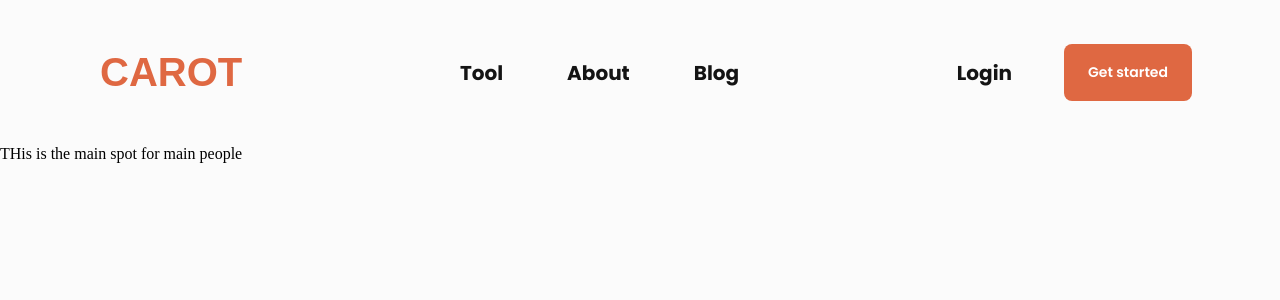
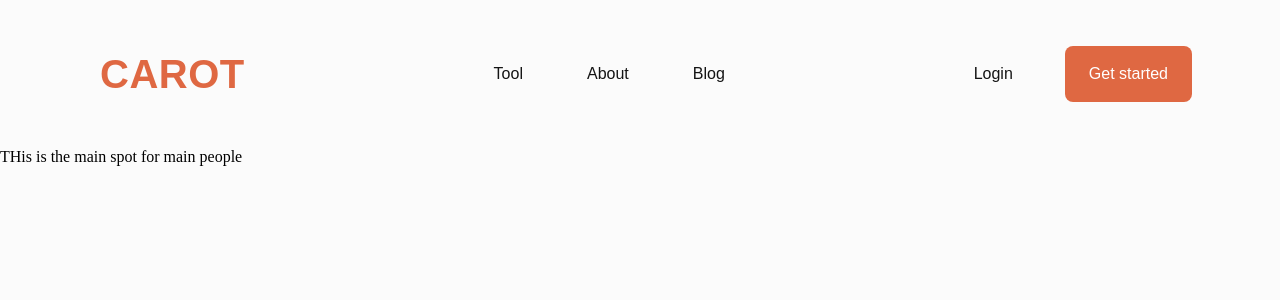
Before and after one commit to FarrisIsmati/carot-ui, a Next.js app: page / in a window 1280 px wide. Shown: the top 300 px of the page. Built offline with nearby package versions, Linux system fonts and the light colour scheme; a web font is replaced by a local one.

Commit message:
starting on font remodeling

```diff
--- a/src/app/layout.tsx
+++ b/src/app/layout.tsx
@@ -20,7 +20,7 @@ export default function RootLayout({
 				<StyledComponentsRegistry>
 					<header>
 						<Navbar />
-						{/* Basic Sans & Filson Pro */}
+						{/* Basic Sans & Neue Haas Grotesk Text Pro */}
 						<link rel="stylesheet" href="https://use.typekit.net/wak4qgj.css" />
 					</header>
 					{children}
--- a/src/components/Navbar/index.tsx
+++ b/src/components/Navbar/index.tsx
@@ -25,30 +25,24 @@ const Navbar = () => {
 			<StyledNavbuttonsContainer>
 				{/* TOOL */}
 				<ButtonText
-					semanticfont={semanticFonts.headlineSmall}
+					semanticfont={semanticFonts.labelMedium}
 					navigate="/vision-free"
 				>
 					Tool
 				</ButtonText>
 				{/* ABOUT */}
-				<ButtonText
-					semanticfont={semanticFonts.headlineSmall}
-					navigate="/about"
-				>
+				<ButtonText semanticfont={semanticFonts.labelMedium} navigate="/about">
 					About
 				</ButtonText>
 				{/* BLOG */}
-				<ButtonText semanticfont={semanticFonts.headlineSmall} navigate="/blog">
+				<ButtonText semanticfont={semanticFonts.labelMedium} navigate="/blog">
 					Blog
 				</ButtonText>
 			</StyledNavbuttonsContainer>
 
 			{/* Login */}
 			<StyledNavbuttonsContainer>
-				<ButtonText
-					semanticfont={semanticFonts.headlineSmall}
-					navigate="/login"
-				>
+				<ButtonText semanticfont={semanticFonts.labelMedium} navigate="/login">
 					Login
 				</ButtonText>
 				<ButtonPrimary
--- a/src/designSystem/Button/ButtonPrimary.tsx
+++ b/src/designSystem/Button/ButtonPrimary.tsx
@@ -100,7 +100,7 @@ export const ButtonStyled = styled(
 )`
 	${(props) => {
 		return css`
-			${semanticFonts.labelLarge}
+			${semanticFonts.labelMedium}
 			color: ${props.colorSet?.text.default};
 			border: none;
 			background-color: ${props.colorSet?.essential.default};
--- a/src/designSystem/Dropdown/styles.tsx
+++ b/src/designSystem/Dropdown/styles.tsx
@@ -27,7 +27,7 @@ export const StyledContainer = styled.div`
 export const StyledDropdownTriggerText = styled(Type)<{
 	selectedItem: DropdownData<any> | null;
 }>`
-	${semanticFonts.bodyLarge};
+	${semanticFonts.bodyMedium};
 
 	color: ${(props) =>
 		!props.selectedItem
@@ -45,7 +45,7 @@ export const StyledDropdownTriggerText = styled(Type)<{
 
 // Dropdown Select Trigger
 export const StyledDropdownSelectTriggerText = styled(Type)`
-	${semanticFonts.bodyLarge};
+	${semanticFonts.bodyMedium};
 
 	color: ${(props) =>
 		props.disabled
@@ -137,7 +137,7 @@ export const StyledDropdownItem = styled(
 		return <Component {...props} ref={ref} />;
 	})
 )`
-	${semanticFonts.bodyLarge};
+	${semanticFonts.bodyMedium};
 	padding-block-end: 0;
 	padding: ${spacer12} ${spacer16};
 
--- a/src/designSystem/TextField/styles.tsx
+++ b/src/designSystem/TextField/styles.tsx
@@ -46,7 +46,7 @@ export const StyledInput = styled(
 
 		/* Carot */
 		background-color: transparent;
-		${semanticFonts.bodyLarge}
+		${semanticFonts.bodyMedium}
 		margin-top: ${spacer8};
 		height: ${spacer24};
 
@@ -78,7 +78,7 @@ export const StyledTextFieldNumeric = styled(
 
 		/* Carot */
 		background-color: transparent;
-		${semanticFonts.bodyLarge}
+		${semanticFonts.bodyMedium}
 		margin-top: ${spacer8};
 		height: ${spacer24};
 
--- a/src/styles/fonts.ts
+++ b/src/styles/fonts.ts
@@ -10,20 +10,17 @@ export const poppins = Poppins({
 });
 
 import {
-	spacer11,
+	spacer10,
 	spacer12,
-	spacer14,
+	spacer120,
+	spacer140,
 	spacer16,
 	spacer20,
 	spacer24,
-	spacer28,
-	spacer32,
 	spacer40,
 	spacer48,
 	spacer64,
-	spacer72,
 	spacer80,
-	spacer9,
 } from "./sizes";
 
 const fontFamilyA = css`
@@ -32,104 +29,113 @@ const fontFamilyA = css`
 `;
 
 const fontFamilyB = css`
-	font-family: "Poppins";
+	font-family: "neue-haas-grotesk-display", sans-serif !important;
 	font-style: normal !important;
 `;
 
 const fontFamilyC = css`
+	font-family: "neue-haas-grotesk-text", sans-serif !important;
+	font-style: normal !important;
+`;
+
+const fontFamilyD = css`
 	font-family: "filson-pro", sans-serif !important;
 	font-style: normal !important;
 `;
 
 export const semanticFonts = {
 	logo: css`
-		${fontFamilyC}
+		${fontFamilyD}
 		font-weight: 900 !important;
 		font-size: ${spacer40} !important;
-		/* line-height: ${spacer48} !important; */
+		line-height: ${spacer48} !important;
+		letter-spacing: 0.5px;
 	`,
 	displayLarge: css`
-		${fontFamilyA}
-		font-weight: 700 !important;
-		font-size: ${spacer80} !important;
-		/* line-height: ${spacer80} !important; */
+		${fontFamilyB}
+		font-weight: 600 !important;
+		font-size: ${spacer140} !important;
+		line-height: ${spacer120} !important;
 	`,
 	displayMedium: css`
-		${fontFamilyA}
-		font-weight: 250 !important;
-		font-size: ${spacer64} !important;
-		/* line-height: ${spacer72} !important; */
+		${fontFamilyB}
+		font-weight: 600 !important;
+		font-size: ${spacer80} !important;
 	`,
 	displaySmall: css`
 		${fontFamilyA}
+		font-weight: 600 !important;
+		font-size: ${spacer64} !important;
+	`,
+	headlineLarge: css`
+		${fontFamilyB}
+		font-weight: 600 !important;
+		font-size: ${spacer40} !important;
+	`,
+	headlineMediumStrong: css`
+		${fontFamilyC}
 		font-weight: 700 !important;
 		font-size: ${spacer40} !important;
-		/* line-height: ${spacer48} !important; */
-	`,
-	headlineLarge: css`
-		${fontFamilyA}
-		font-weight: 700 !important;
-		font-size: ${spacer32} !important;
-		/* line-height: ${spacer40} !important; */
-	`,
-	headlineMediumStrong: css`
-		${fontFamilyB}
-		font-weight: 700 !important;
-		font-size: ${spacer24} !important;
-		/* line-height: ${spacer32} !important; */
 	`,
 	headlineMedium: css`
-		${fontFamilyB}
+		${fontFamilyC}
+		font-weight: 400 !important;
+		font-size: ${spacer40} !important;
+	`,
+	headlineSmall: css`
+		${fontFamilyC}
 		font-weight: 400 !important;
 		font-size: ${spacer24} !important;
-		/* line-height: ${spacer32} !important; */
 	`,
-	headlineSmall: css`
-		${fontFamilyB}
+	labelExtraLarge: css`
+		${fontFamilyC}
 		font-weight: 700 !important;
 		font-size: ${spacer20} !important;
-		/* line-height: ${spacer28} !important; */
 	`,
 	labelLarge: css`
-		${fontFamilyB}
-		font-weight: 600 !important;
-		font-size: ${spacer14} !important;
-		/* line-height: ${spacer20} !important; */
+		${fontFamilyC}
+		font-weight: 700 !important;
+		font-size: ${spacer20} !important;
 	`,
 	labelMedium: css`
-		${fontFamilyB}
+		${fontFamilyC}
 		font-weight: 500 !important;
-		font-size: ${spacer12} !important;
-		/* line-height: ${spacer16} !important; */
+		font-size: ${spacer16} !important;
+		line-height: 125% !important;
 	`,
 	labelSmall: css`
-		${fontFamilyB}
-		font-weight: 600 !important;
-		font-size: ${spacer11} !important;
-		line-height: ${spacer16} !important;
+		${fontFamilyC}
+		font-weight: 400 !important;
+		font-size: ${spacer12} !important;
+		line-height: 125% !important;
 	`,
 	labelExtraSmall: css`
-		${fontFamilyB}
+		${fontFamilyC}
 		font-weight: 500 !important;
-		font-size: ${spacer9} !important;
-		line-height: ${spacer12} !important;
+		font-size: ${spacer10} !important;
 	`,
 	bodyLarge: css`
-		${fontFamilyB}
+		${fontFamilyC}
+		font-weight: 400 !important;
+		font-size: ${spacer20} !important;
+		line-height: 135% !important;
+	`,
+	bodyMedium: css`
+		${fontFamilyC}
 		font-weight: 400 !important;
 		font-size: ${spacer16} !important;
-		/* line-height: ${spacer24} !important; */
-	`,
-	bodyMedium: css`
-		${fontFamilyB}
-		font-weight: 400 !important;
-		font-size: ${spacer14} !important;
-		/* line-height: ${spacer20} !important; */
+		line-height: 125% !important;
 	`,
 	bodySmall: css`
-		${fontFamilyB}
+		${fontFamilyA}
 		font-weight: 400 !important;
 		font-size: ${spacer12} !important;
-		/* line-height: ${spacer16} !important; */
+		line-height: 135% !important;
+	`,
+	bodyExtraSmall: css`
+		${fontFamilyA}
+		font-weight: 400 !important;
+		font-size: ${spacer12} !important;
+		line-height: 135% !important;
 	`,
 };
--- a/src/styles/sizes.ts
+++ b/src/styles/sizes.ts
@@ -22,6 +22,8 @@ export const spacer72 = "72px";
 export const spacer80 = "80px";
 export const spacer88 = "88px";
 export const spacer100 = "100px";
+export const spacer120 = "120px";
+export const spacer140 = "140px";
 export const spacer156 = "156px";
 export const spacer200 = "200px";
 export const spacer320 = "320px";
```
Also changed, not shown: src/designSystem/Dropdown/DropdownTrigger.tsx (+10 -20 lines), src/designSystem/TextField/TextFieldNumeric.tsx (+9 -19 lines), src/designSystem/TextField/index.tsx (+9 -19 lines), src/designSystem/common/FieldLabel.tsx (added, +67 -0 lines).
